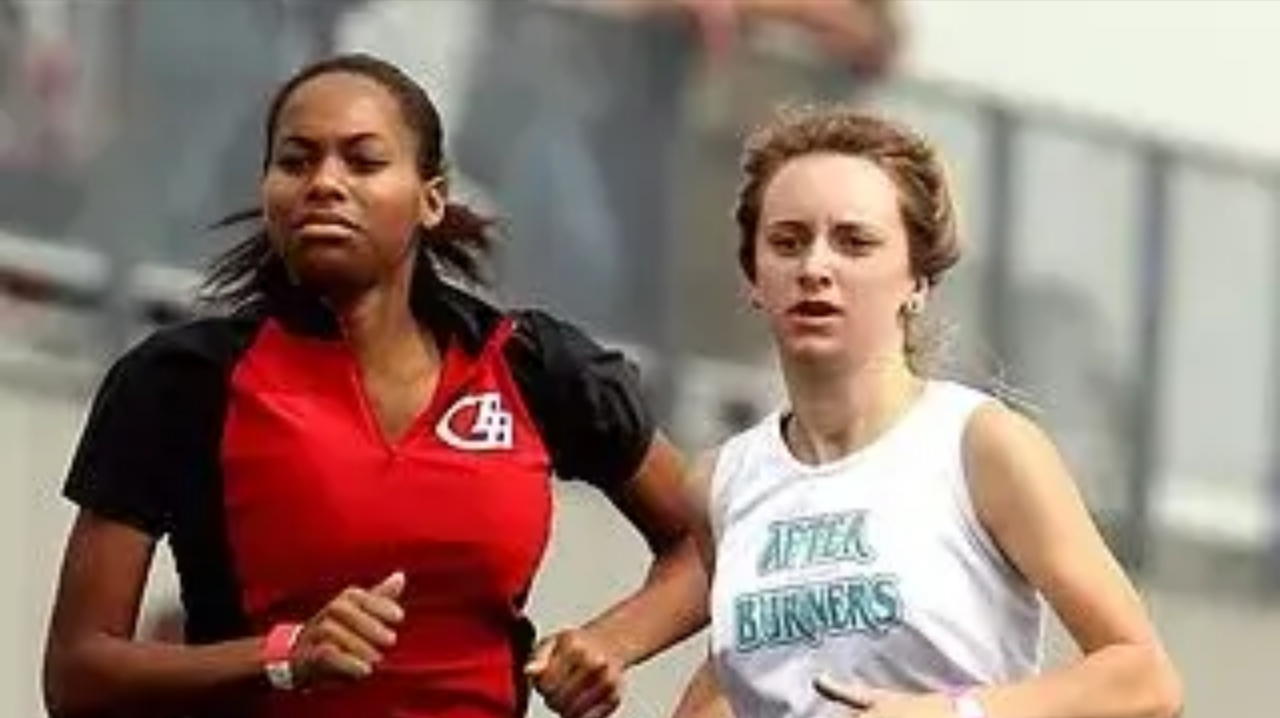
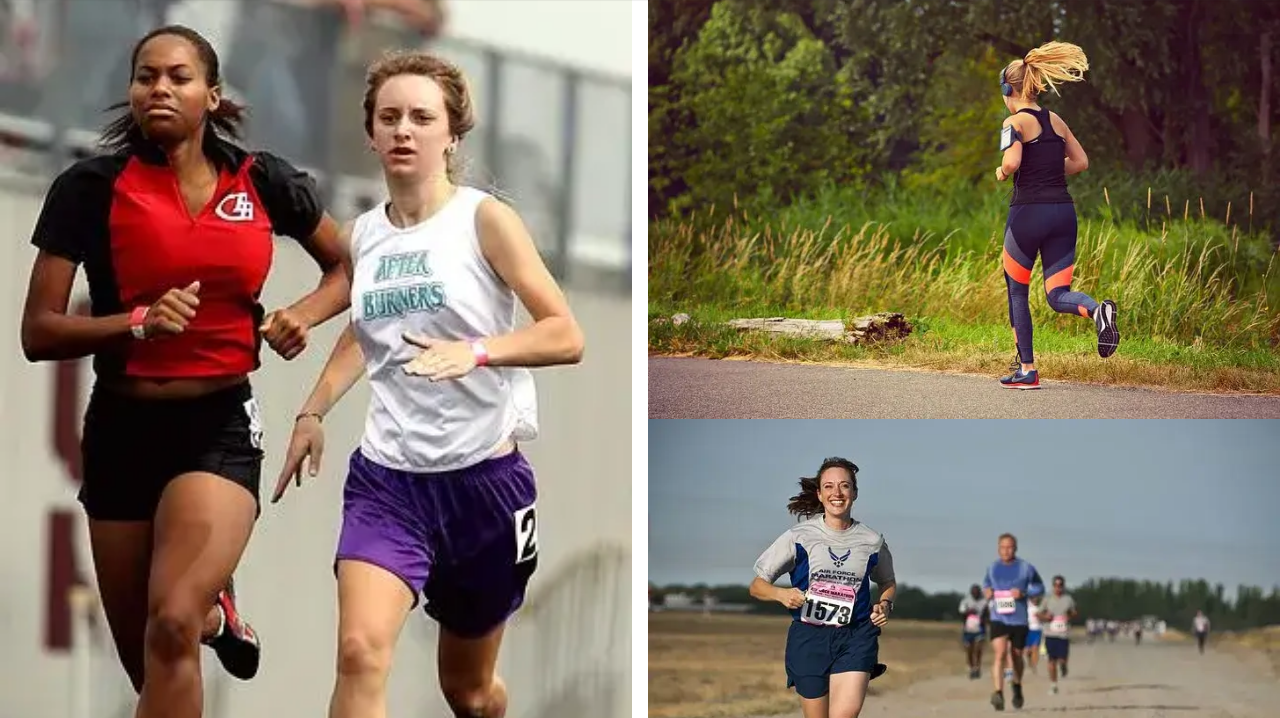
Before and after one commit to Ovundiano/Love-Running, a plain HTML site: page gallery.html in a window 1280 px wide. Shown: the part 82-800 px from the top of the page. Drawn offline with nearby package versions, Linux system fonts and the light colour scheme.

```diff
--- a/assets/css/style.css
+++ b/assets/css/style.css
@@ -193,7 +193,7 @@
     }
 
     #photos {
-        line-height: 0%;
+        line-height: 0;
     }
 
 /* Footer */
@@ -211,6 +211,12 @@
     color: #3a3a3a;
 }
 
+/* Media query: large or landscape phones (576px and up) */
+@media screen and (min-width: 576px) {
+    #photos {
+        column-count: 2;
+    }
+}
 
 /* Media query: tablets and larger (768px and up) */
 @media screen and (min-width: 768px) {
```
Also changed, not shown: index.html (line endings or trailing spaces).
